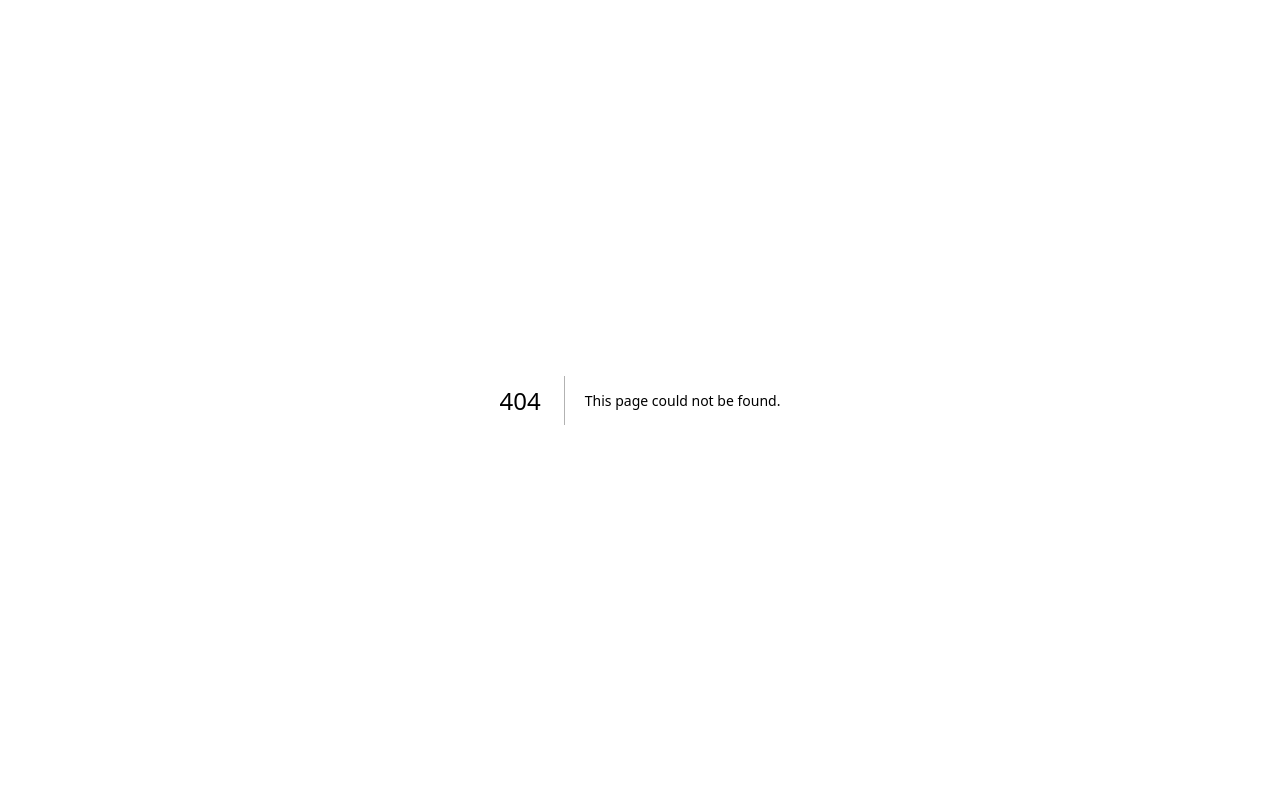
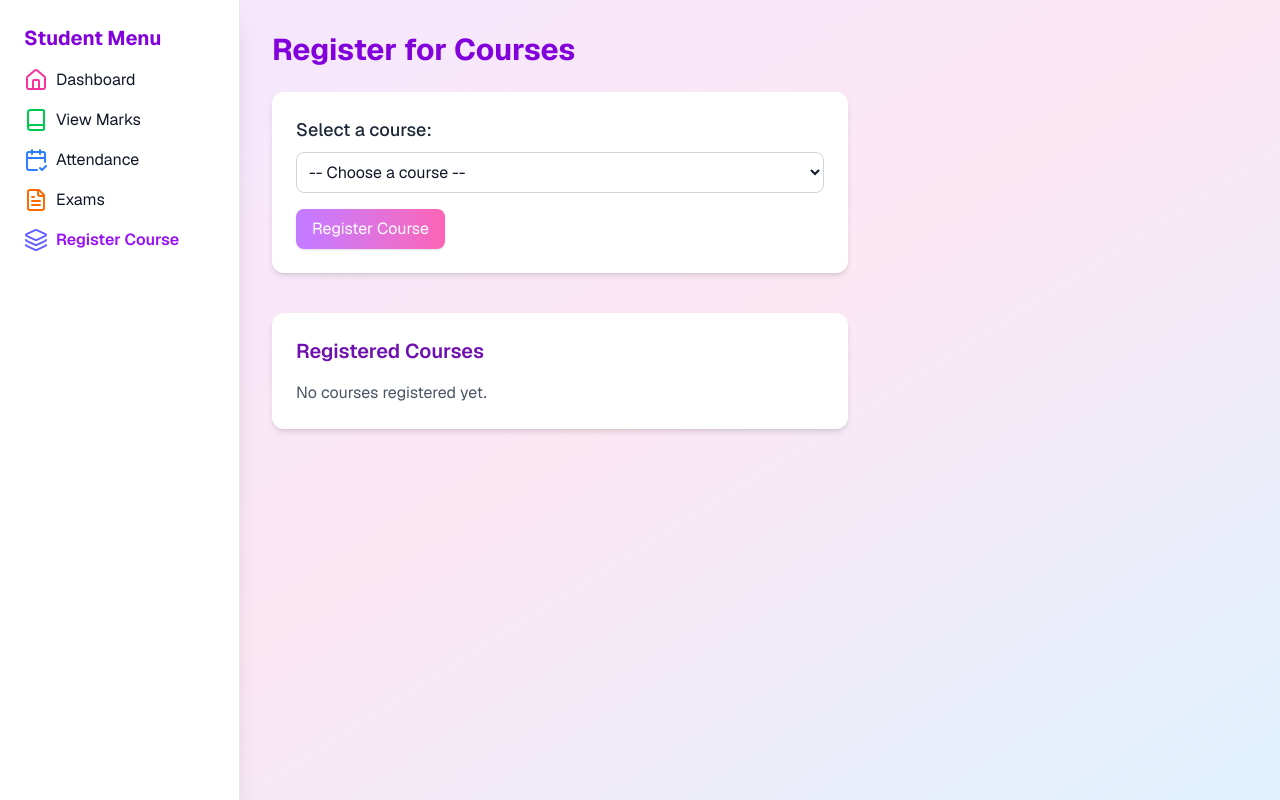
Before and after one commit to Sourav2507/Student-Management-System, a Next.js app in the folder frontend/: page /student/register_course in a window 1280 px wide. Before the commit this address had no page. Built offline with nearby package versions, Linux system fonts and the light colour scheme.

Commit message:
student Frontend new

```diff
--- a/frontend/app/student/Exams/page.tsx
+++ b/frontend/app/student/Exams/page.tsx
@@ -1,6 +1,6 @@
 'use client';
 
-import { User, Home, Book, CalendarCheck2, MapPin, FileText } from 'lucide-react';
+import { User, Home, Book, CalendarCheck2, MapPin, FileText, Layers } from 'lucide-react';
 import Link from 'next/link';
 
 const exams = [
@@ -29,6 +29,10 @@ export default function Exams() {
           <Link href="/student/exams" className="flex items-center gap-2 text-purple-600 font-semibold">
             <FileText className="text-orange-500" /> Exams
           </Link>
+          <Link href="/student/register_course" className="flex items-center gap-2 text-black font-normal">
+  <Layers className="text-indigo-500" /> Register Course
+</Link>
+
 
         </nav>
       </aside>
--- a/frontend/app/student/dashboard/page.tsx
+++ b/frontend/app/student/dashboard/page.tsx
@@ -7,7 +7,7 @@ import {
 } from 'recharts';
 import Link from 'next/link';
 import {
-  Home, User, Book, CalendarCheck2, MapPin, Mail, Hash, School,
+  Home, User, Book, CalendarCheck2, MapPin, Mail, Hash, School, Layers
 } from 'lucide-react';
 
 const pieDataAttendance = [
@@ -77,6 +77,10 @@ export default function StudentDashboard() {
           <Link href="/student/exams" className="flex items-center gap-2 hover:text-purple-600">
             <Book className="text-orange-500" /> Exams
           </Link>
+          <Link href="/student/register_course" className="flex items-center gap-2 text-black font-normal">
+  <Layers className="text-indigo-500" /> Register Course
+</Link>
+
         </nav>
       </aside>
 
--- /dev/null
+++ b/frontend/app/student/register_course/page.tsx
@@ -0,0 +1,93 @@
+'use client';
+
+import { useState } from 'react';
+import Link from 'next/link';
+import { Home, User, Book, CalendarCheck2, MapPin, FileText, Layers } from 'lucide-react';
+
+const availableCourses = ['Data Structures', 'Operating Systems', 'DBMS', 'Computer Networks', 'Machine Learning'];
+
+export default function RegisterCourse() {
+  const [selectedCourse, setSelectedCourse] = useState('');
+  const [registeredCourses, setRegisteredCourses] = useState<string[]>([]);
+
+  const handleRegister = () => {
+    if (selectedCourse && !registeredCourses.includes(selectedCourse)) {
+      setRegisteredCourses([...registeredCourses, selectedCourse]);
+      setSelectedCourse('');
+    } else if (registeredCourses.includes(selectedCourse)) {
+      alert('Course already registered!');
+    }
+  };
+
+  return (
+    <div className="flex min-h-screen font-sans bg-gradient-to-br from-purple-100 via-pink-100 to-sky-100 text-gray-900">
+
+      {/* Sidebar */}
+      <aside className="w-60 bg-white shadow-xl border-r border-gray-200 flex flex-col p-6 space-y-4">
+        <h2 className="text-xl font-bold text-purple-700 mb-4">Student Menu</h2>
+        <nav className="flex flex-col gap-4">
+          <Link href="/student/dashboard" className="flex items-center gap-2 hover:text-purple-600">
+            <Home className="text-pink-500" /> Dashboard
+          </Link>
+          <Link href="/student/view_marks" className="flex items-center gap-2 hover:text-purple-600">
+            <Book className="text-green-500" /> View Marks
+          </Link>
+          <Link href="/student/view_attendence" className="flex items-center gap-2 hover:text-purple-600">
+            <CalendarCheck2 className="text-blue-500" /> Attendance
+          </Link>
+          <Link href="/student/exams" className="flex items-center gap-2 hover:text-purple-600">
+            <FileText className="text-orange-500" /> Exams
+          </Link>
+          <Link href="/student/register_course" className="flex items-center gap-2 text-purple-600 font-semibold">
+            <Layers className="text-indigo-500" /> Register Course
+          </Link>
+        </nav>
+      </aside>
+
+      {/* Main Content */}
+      <main className="flex-1 p-8 overflow-auto">
+        <h1 className="text-3xl font-bold text-purple-700 mb-6">Register for Courses</h1>
+
+        {/* Course Registration */}
+        <div className="bg-white bg-opacity-90 rounded-xl shadow-md p-6 mb-10 max-w-xl">
+          <label className="block text-lg font-medium text-gray-800 mb-2">Select a course:</label>
+          <select
+            value={selectedCourse}
+            onChange={(e) => setSelectedCourse(e.target.value)}
+            className="w-full border border-gray-300 rounded-lg p-2 mb-4"
+          >
+            <option value="">-- Choose a course --</option>
+            {availableCourses.map((course, idx) => (
+              <option key={idx} value={course}>
+                {course}
+              </option>
+            ))}
+          </select>
+
+          <button
+            onClick={handleRegister}
+            className="bg-gradient-to-r from-purple-400 to-pink-400 text-white px-4 py-2 rounded-lg shadow hover:from-pink-500 hover:to-purple-500"
+          >
+            Register Course
+          </button>
+        </div>
+
+        {/* Registered Courses */}
+        <div className="bg-white bg-opacity-90 rounded-xl shadow-md p-6 max-w-xl">
+          <h2 className="text-xl font-semibold mb-4 text-purple-800">Registered Courses</h2>
+          {registeredCourses.length === 0 ? (
+            <p className="text-gray-600">No courses registered yet.</p>
+          ) : (
+            <ul className="list-disc pl-6 space-y-2 text-gray-800">
+              {registeredCourses.map((course, idx) => (
+                <li key={idx} className="flex items-center gap-2">
+                  📘 {course}
+                </li>
+              ))}
+            </ul>
+          )}
+        </div>
+      </main>
+    </div>
+  );
+}
--- a/frontend/app/student/view_attendence/page.tsx
+++ b/frontend/app/student/view_attendence/page.tsx
@@ -1,7 +1,7 @@
 'use client';
 
 import { useState } from 'react';
-import { User, Home, Book, CalendarCheck2, MapPin, Plus } from 'lucide-react';
+import { User, Home, Book, CalendarCheck2, MapPin, Plus, Layers } from 'lucide-react';
 import Link from 'next/link';
 import {
   PieChart, Pie, Cell,
@@ -64,6 +64,10 @@ export default function ViewAttendance() {
           <Link href="/student/exams" className="flex items-center gap-2 hover:text-purple-600">
             <Book className="text-orange-500" /> Exams
           </Link>
+          <Link href="/student/register_course" className="flex items-center gap-2 text-black font-normal">
+  <Layers className="text-indigo-500" /> Register Course
+</Link>
+
         </nav>
       </aside>
 
--- a/frontend/app/student/view_marks/page.tsx
+++ b/frontend/app/student/view_marks/page.tsx
@@ -1,7 +1,7 @@
 'use client';
 
 import { useMemo } from 'react';
-import { Home, User, Book, CalendarCheck2, MapPin, FileText } from 'lucide-react';
+import { Home, User, Book, CalendarCheck2, MapPin, FileText, Layers } from 'lucide-react';
 import Link from 'next/link';
 import {
   BarChart, Bar, XAxis, YAxis, Tooltip,
@@ -50,6 +50,10 @@ export default function ViewMarks() {
           <Link href="/student/exams" className="flex items-center gap-2 hover:text-purple-600">
             <FileText className="text-orange-500" /> Exams
           </Link>
+          <Link href="/student/register_course" className="flex items-center gap-2 text-black font-normal">
+  <Layers className="text-indigo-500" /> Register Course
+</Link>
+
         </nav>
       </aside>
 
```
